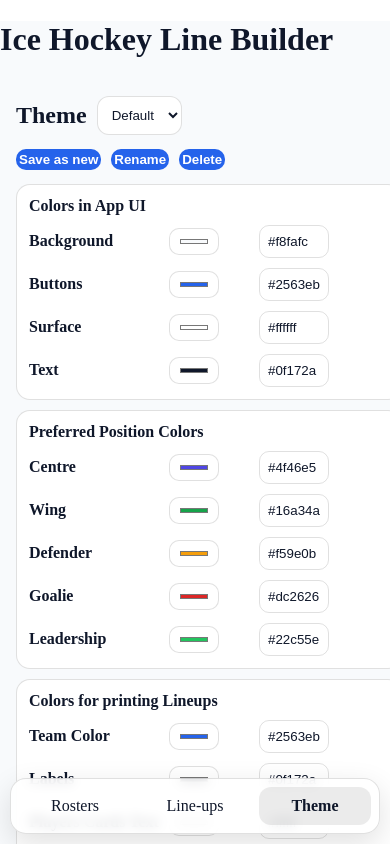
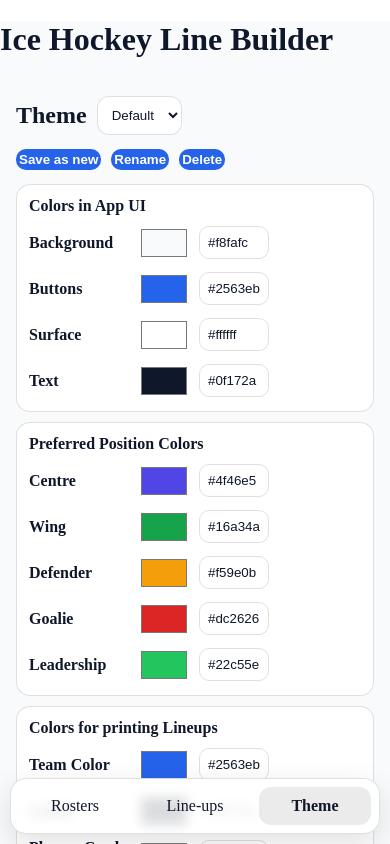
Before and after one commit to Newik83CZ/IceHockeyLineBuilder, a React (Vite) app: page /theme in a window 390 px wide. Shown: the top 844 px of the page. Built offline with nearby package versions, Linux system fonts and the light colour scheme.

Commit message:
page padding for phone edit

```diff
--- a/src/index.css
+++ b/src/index.css
@@ -281,5 +281,4 @@ textarea:focus {
   }
 
 
-
 }
--- a/src/pages/Theme.jsx
+++ b/src/pages/Theme.jsx
@@ -240,7 +240,7 @@ function Card({ title, children }) {
     </div>
   );
 }
-
+/*
 function ColorRow({ label, value, onChange }) {
   return (
     <div style={{ display: "grid", gridTemplateColumns: "130px 80px 70px 50px", gap: 10, alignItems: "center" }}>
@@ -255,6 +255,45 @@ function ColorRow({ label, value, onChange }) {
     </div>
   );
 }
+*/
+
+function ColorRow({ label, value, onChange }) {
+  return (
+    <div
+      className="colorRow"
+      style={{
+        display: "grid",
+        gridTemplateColumns: "100px 50px 70px 1fr",
+        gap: 10,
+        alignItems: "center",
+        minWidth: 0,
+      }}
+    >
+      <div style={{ fontWeight: 700, minWidth: 0 }}>{label}</div>
+
+      <input
+        type="color"
+        value={value}
+        onChange={(e) => onChange(e.target.value)}
+        style={{ width: 56, height: 36, padding: 0, border: 0, background: "transparent" }}
+      />
+
+      <input
+        value={value}
+        onChange={(e) => onChange(e.target.value)}
+        style={{
+          width: "100%",
+          minWidth: 0,
+          padding: 8,
+          borderRadius: 10,
+          border: "1px solid var(--border)",
+          background: "transparent",
+          color: "var(--text)",
+        }}
+      />
+    </div>
+  );
+}
 
 function Badge({ text, style }) {
   return (
```
